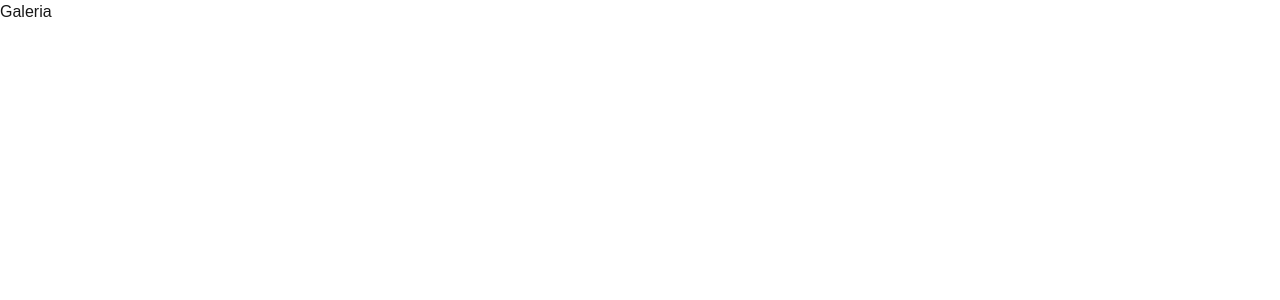
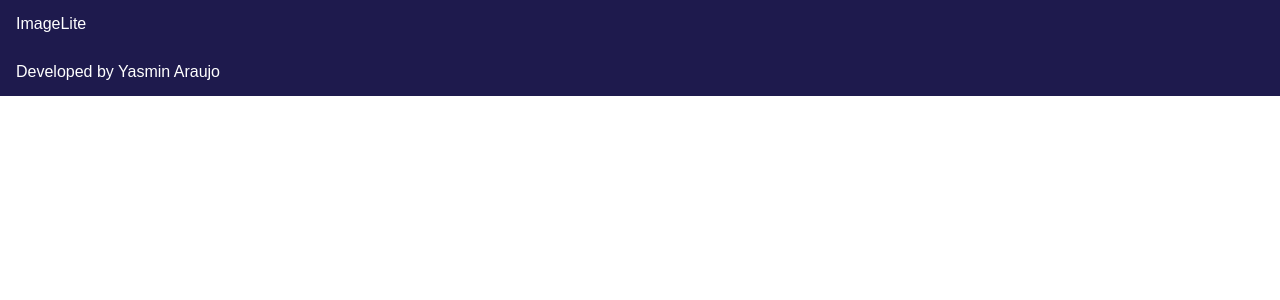
Before and after one commit to yasminaraujos/imageNww, a Next.js app in the folder imagelite/: page /galeria in a window 1280 px wide. Shown: the top 300 px of the page. Built offline with nearby package versions, Linux system fonts and the light colour scheme.

Commit message:
Template

```diff
--- a/imagelite/app/components/PrimeiroComponente.tsx
+++ b/imagelite/app/components/PrimeiroComponente.tsx
@@ -1,15 +1,27 @@
 'use client';
 
-export function PrimeiroComponente() {
+interface PrimeiroComponenteProps {
+  //defina as propriedades do componente aqui, se necessário
+  mensagem: string;
+  mensagemBotao: string; // Propriedade opcional
+}
 
-  function clique(){
+export const PrimeiroComponente = ({ mensagem, mensagemBotao }: PrimeiroComponenteProps) => {
+
+  /* function clique(){
     alert("Você clicou no botão!");
-    //console.log("Você clicou no botão!");
+    console.log("Você clicou no botão!");
+  } */
+
+  //array
+  const clique = () => {
+    alert(mensagemBotao);
   }
 
   return (
     <div>
       <h1>PrimeiroComponente</h1>
+      <p>{mensagem}</p>
       <button onClick={clique}>Clique aqui!</button>
 
     </div>
--- /dev/null
+++ b/imagelite/app/components/Template.tsx
@@ -0,0 +1,35 @@
+import React from 'react';
+
+interface TemplateProps {
+  children: React.ReactNode;
+}
+
+export const Template = ({ children }: TemplateProps) => {
+  return (
+    <>
+      <Header />
+      {children}
+      <Footer />
+    </>
+  );
+};
+
+const Header: React.FC = () => {
+  return (
+    <header className="bg-indigo-950 text-white py-3">
+      <div className="container mx-auto px-4 flex justify-between items-center">
+        <h1>ImageLite</h1>
+      </div>
+    </header>
+  );
+};
+
+const Footer: React.FC = () => {
+  return (
+    <footer className="bg-indigo-950 text-white py-3">
+      <div className="container mx-auto px-4 flex justify-between items-center">
+        <h1>Developed by Yasmin Araujo</h1>
+      </div>
+    </footer>
+  );
+};
--- a/imagelite/app/galeria/page.tsx
+++ b/imagelite/app/galeria/page.tsx
@@ -1,9 +1,11 @@
+import { Template } from "../components/Template"
+
 export default function Galeria() {
   return (
-    <div>
-      <main>
-        <h1>Galeria</h1>
-      </main>
-    </div>
-  )
+    <main>
+      <Template>
+        <h1></h1>
+      </Template>
+    </main>
+  );
 }
--- a/imagelite/app/page.tsx
+++ b/imagelite/app/page.tsx
@@ -5,8 +5,9 @@
     <div>
       <main>
         <h1>Welcome</h1>
-        <PrimeiroComponente />
-
+        <PrimeiroComponente
+        mensagem = "Esta é a mensagem."
+        mensagemBotao="Você clicou no botão!"/>
       </main>
     </div>
   );
```
